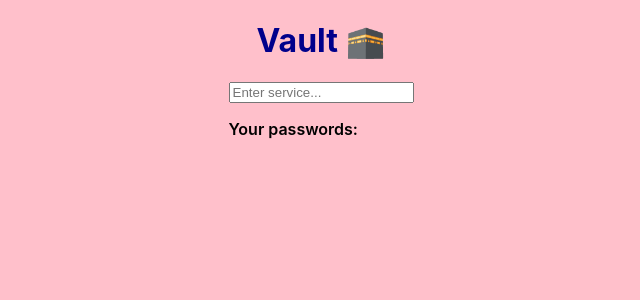
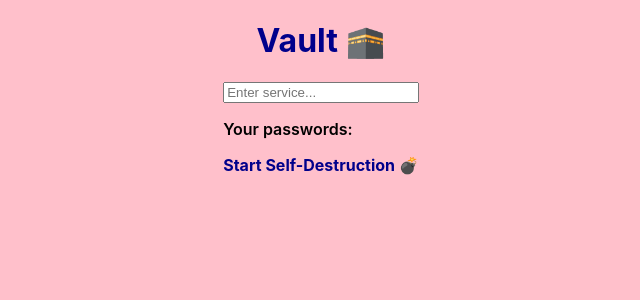
Before and after one commit to joshua-meyerrr/vault, a React (Vite) app: page / in a window 1280 px wide. Shown: the top 300 px of the page, without its empty margins (319-959 px from the left). Built offline with nearby package versions, Linux system fonts and the light colour scheme.

Commit message:
✨ Rename file and create Link to Destruction

```diff
--- a/src/app/pages/Dashboard/dashboard.module.css
+++ b/src/app/pages/Dashboard/Dashboard.module.css
@@ -18,3 +18,10 @@
   background: pink;
   height: 100vh;
 }
+
+.destruction {
+  padding-bottom: 1rem;
+  text-decoration: none;
+  color: darkblue;
+  font-weight: bold;
+}
--- a/src/app/pages/Dashboard/dashboard.tsx
+++ b/src/app/pages/Dashboard/Dashboard.tsx
@@ -1,5 +1,6 @@
 import React from 'react';
-import styles from './dashboard.module.css';
+import styles from './Dashboard.module.css';
+import { Link } from 'react-router-dom';
 
 export default function Dashboard(): JSX.Element {
   return (
@@ -11,6 +12,9 @@ export default function Dashboard(): JSX.Element {
         placeholder="Enter service..."
       />
       <p className={styles.yourPasswords}>Your passwords:</p>
+      <Link className={styles.destruction} to="/selfdestruction">
+        Start Self-Destruction 💣
+      </Link>
     </main>
   );
 }
```
